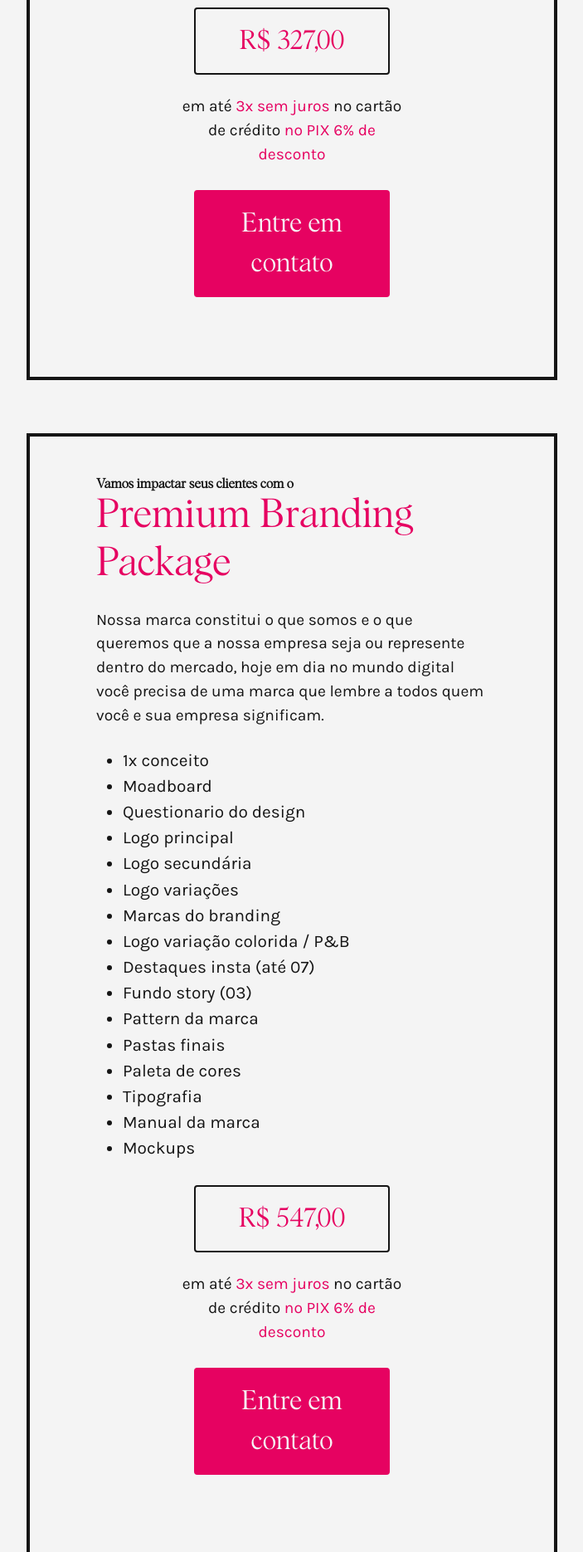
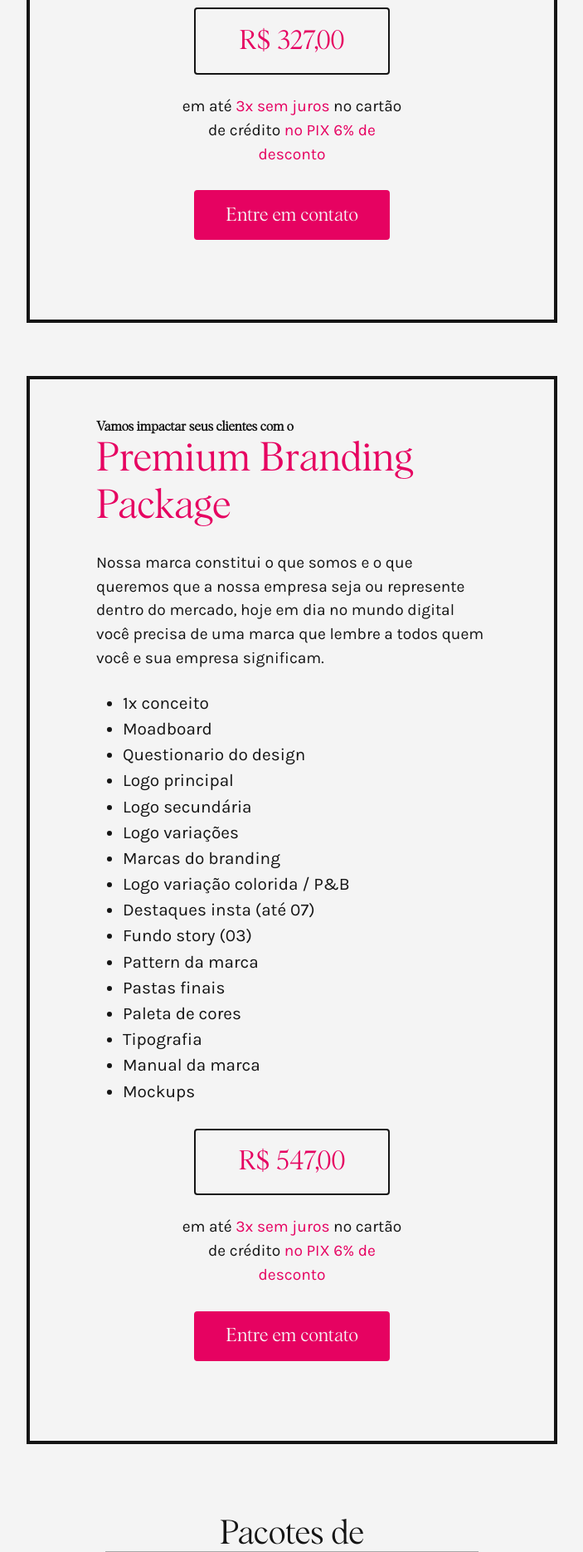
Before and after one commit to LucasCondeFerreira/pinkdesignsco, a PHP site: page /pacotes.html in a window 1280 px wide. Shown: the part 1861-3731 px from the top of the page at 83% size, without its empty margins (288-991 px from the left). Run offline with PHP 8.4, Linux system fonts and the light colour scheme; some libraries are stand-ins or nearby versions.

Commit message:
--v 0.0.18 | Atualizações gerais de cores, fontes e textos

```diff
--- a/assets/styles/pacotes.css
+++ b/assets/styles/pacotes.css
@@ -139,10 +139,11 @@
     a.botao {
       background-color: #e60261 !important;
       border: solid 2px #e60261 !important;
+      padding: 0.7rem 0.8rem !important;
     }
 
     a.botao > span {
-      font-size: 1.8rem;
+      font-size: 1.6rem !important;
       color: #f6f6f6 !important;
     }
     div.pacotes > div.title-pacotes > h2.title-pacotes {
@@ -204,10 +205,11 @@
     a.botao {
       background-color: #e60261 !important;
       border: solid 2px #e60261 !important;
+      padding: 0.7rem 0.8rem !important;
     }
 
     a.botao > span {
-      font-size: 1.6rem;
+      font-size: 1.4rem !important;
       color: #f6f6f6 !important;
     }
 
```
